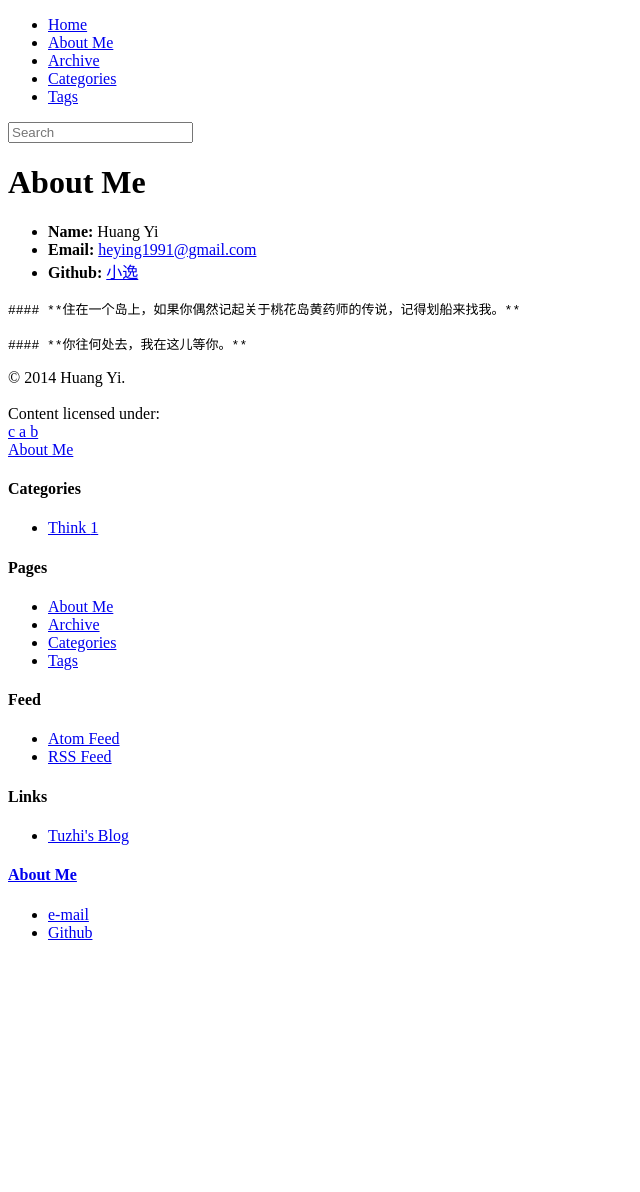
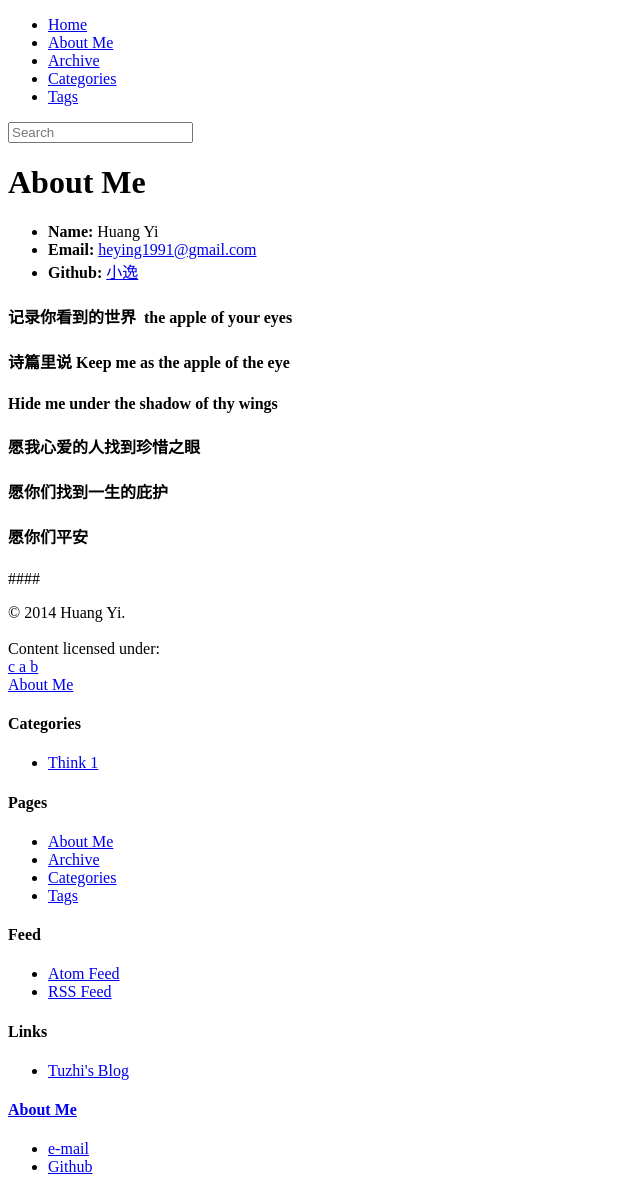
Before and after one commit to literblog/literblog.github.com, a Jekyll site: the page built from about.md, in a window 1280 px wide. Shown: the whole page, without its empty margins (0-640 px from the left). Built offline with Jekyll 4.4.1, drawn with Linux system fonts in a browser that asks for light colours; nearby versions of some CDN libraries; library files that are not in the unit come from our copies; before the commit the page ends 958 px from its top, so only the background shows below that.

Commit message:
Update about.md

```diff
--- a/about.md
+++ b/about.md
@@ -10,7 +10,16 @@ group: navigation
 
 
 
-`#### **住在一个岛上，如果你偶然记起关于桃花岛黄药师的传说，记得划船来找我。**`
+#### 记录你看到的世界  the apple of your eyes
 
+#### 诗篇里说 Keep me as the **apple of the eye**
 
-`#### **你往何处去，我在这儿等你。**`
+#### Hide me under the shadow of thy wings
+
+#### 愿我心爱的人找到**珍惜之眼**
+
+#### 愿你们找到一生的庇护
+
+#### 愿你们平安
+
+####
```
